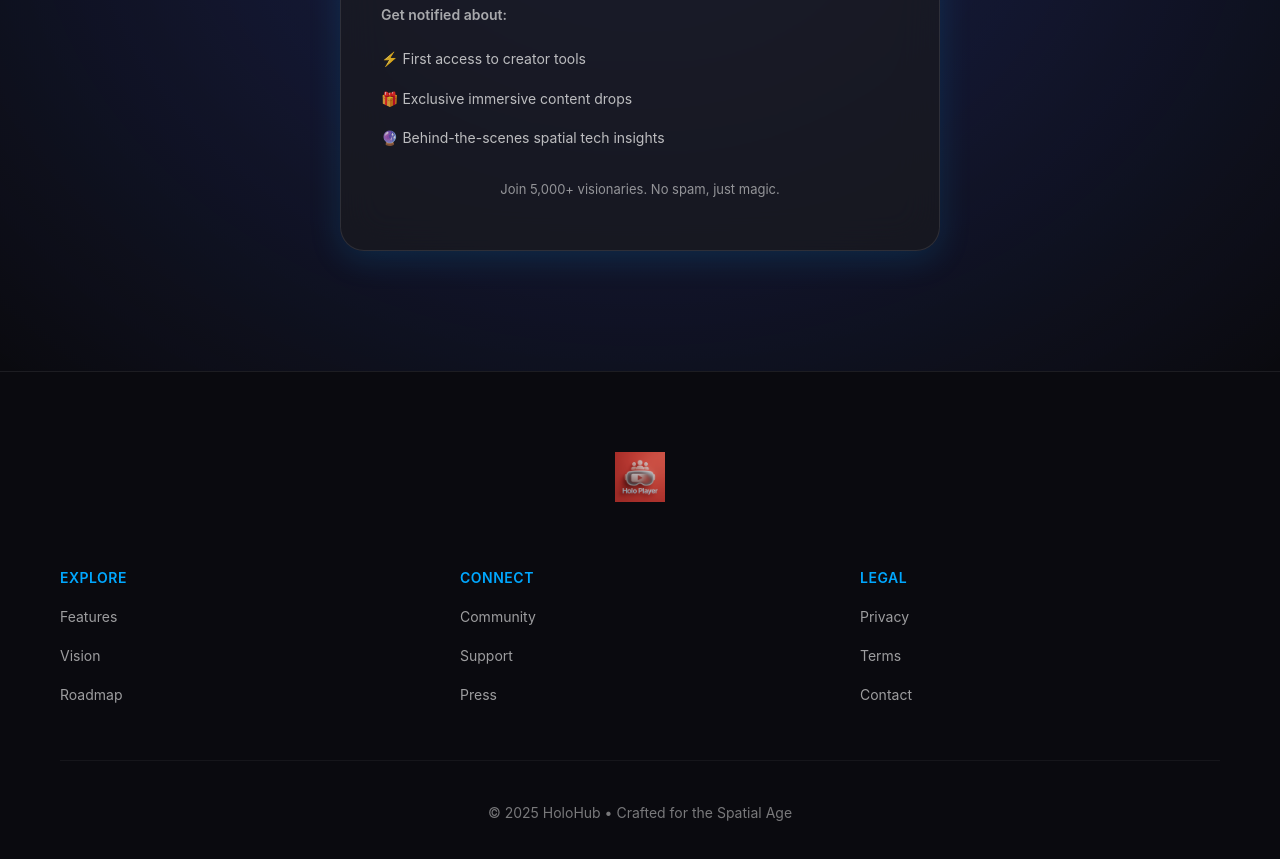
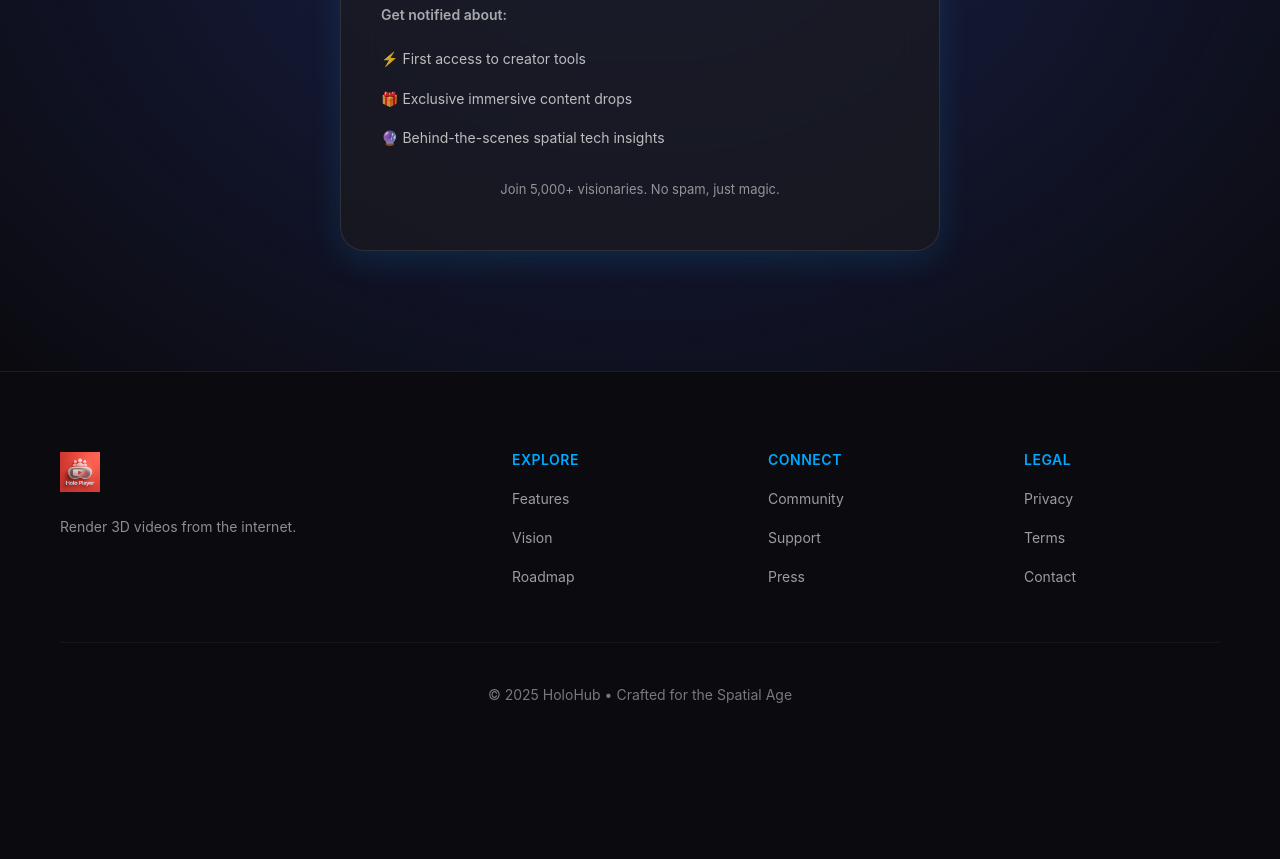
Before and after one commit to garygangwu/holohub-site, a plain HTML site: page index.html in a window 1280 px wide. Shown: the part 8497-9356 px from the top of the page. After the commit the page ends 9244 px from the top, so only its background shows below. Drawn offline with Linux system fonts and the light colour scheme.

Commit message:
footer updates

```diff
--- a/index.html
+++ b/index.html
@@ -380,11 +380,11 @@
   <!-- FOOTER -->
   <footer class="footer">
     <div class="container">
-      <div class="footer-logo">
-        <img src="assets/logo.png" alt="Holo Player Logo" class="footer-logo-img">
-      </div>
-
       <div class="footer-columns">
+        <div class="footer-col footer-brand">
+          <img src="assets/logo.png" alt="Holo Player Logo" class="footer-logo">
+          <p class="footer-tagline">Render 3D videos from the internet.</p>
+        </div>
         <div class="footer-col">
           <h5>Explore</h5>
           <ul>
--- a/style.css
+++ b/style.css
@@ -885,27 +885,32 @@ p {
   background: rgba(10, 10, 15, 0.8);
 }
 
-.footer-logo {
-  text-align: center;
-  margin-bottom: 60px;
+.footer-columns {
+  display: grid;
+  grid-template-columns: 2fr 1fr 1fr 1fr;
+  gap: 60px;
+  margin-bottom: 40px;
 }
 
-.footer-logo-img {
-  height: 50px;
-  width: auto;
-  opacity: 0.8;
-  transition: opacity 0.3s ease;
+.footer-brand {
+  display: flex;
+  flex-direction: column;
+  gap: 16px;
 }
 
-.footer-logo-img:hover {
-  opacity: 1;
+.footer-logo {
+  width: 40px;
+  height: 40px;
+  object-fit: contain;
+  margin-bottom: 8px;
 }
 
-.footer-columns {
-  display: grid;
-  grid-template-columns: repeat(auto-fit, minmax(200px, 1fr));
-  gap: 40px;
-  margin-bottom: 40px;
+.footer-tagline {
+  font-size: 14px;
+  opacity: 0.6;
+  margin: 0;
+  max-width: 250px;
+  line-height: 1.6;
 }
 
 .footer-col h5 {
@@ -1073,7 +1078,16 @@ p {
   /* Footer */
   .footer-columns {
     grid-template-columns: 1fr;
-    gap: 30px;
+    gap: 40px;
+  }
+
+  .footer-brand {
+    padding-bottom: 20px;
+    border-bottom: 1px solid rgba(255, 255, 255, 0.1);
+  }
+
+  .footer-tagline {
+    max-width: 100%;
   }
 }
 
@@ -1090,4 +1104,16 @@ p {
   .visionpro-features {
     grid-template-columns: repeat(2, 1fr);
   }
+
+  /* Footer */
+  .footer-columns {
+    grid-template-columns: 1fr 1fr;
+    gap: 40px;
+  }
+
+  .footer-brand {
+    grid-column: 1 / -1;
+    padding-bottom: 20px;
+    border-bottom: 1px solid rgba(255, 255, 255, 0.1);
+  }
 }
```
